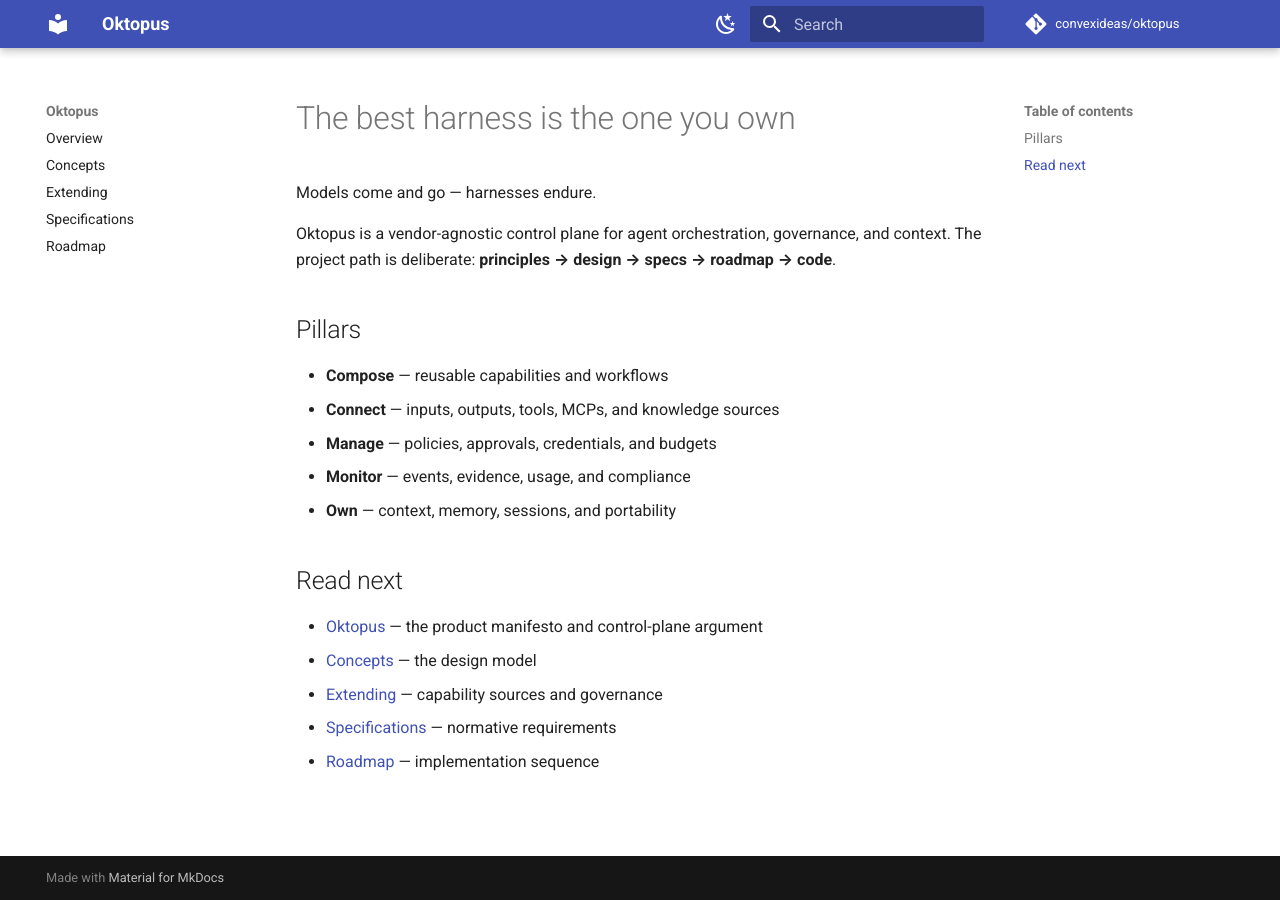
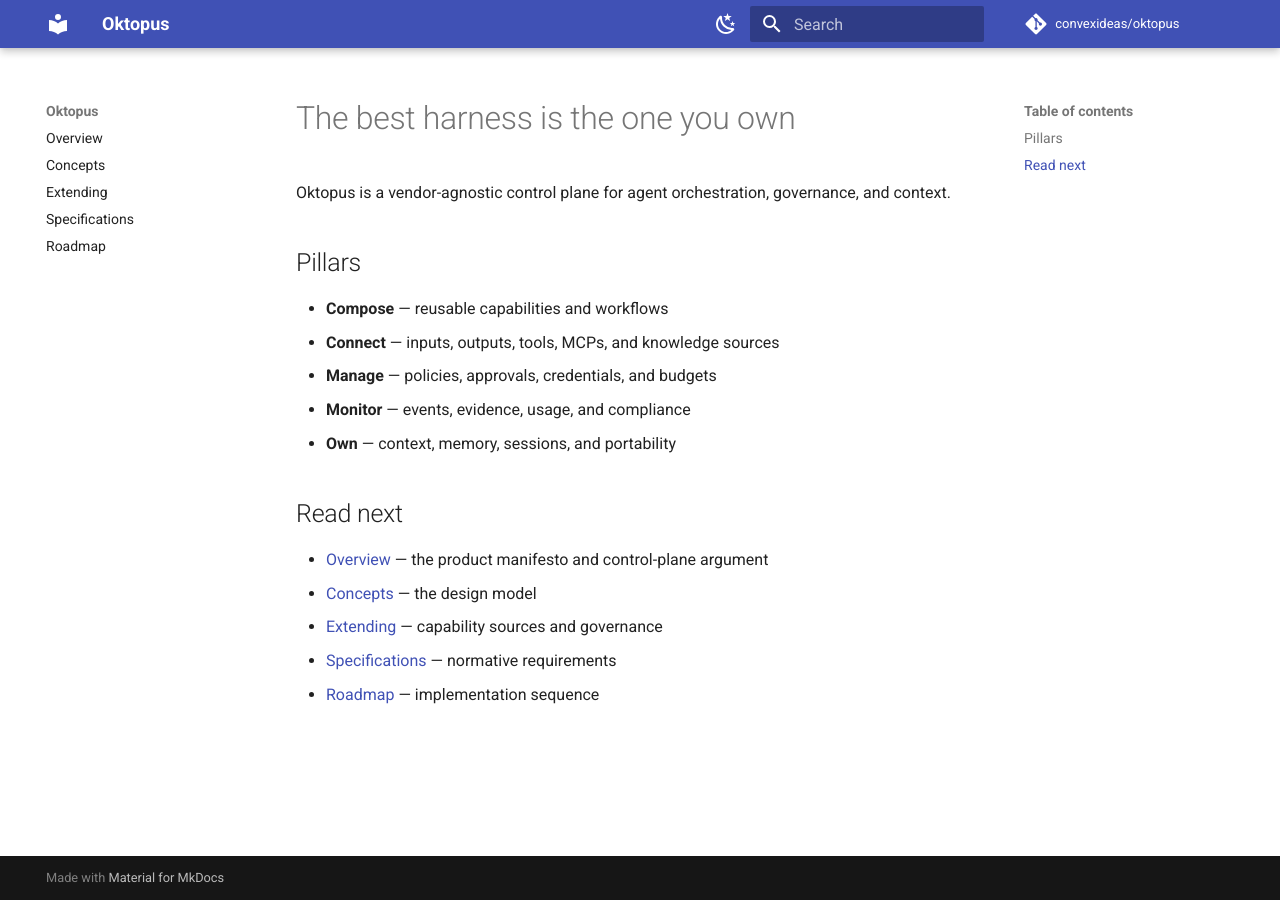
Before and after one commit to convexideas/oktopus, an MkDocs documentation site: the page built from docs/index.md, in a window 1280 px wide. Built offline with MkDocs 1.6.1 and Material for MkDocs 9.7.7, drawn with Linux system fonts in a browser that asks for light colours; comment, search, counter and statistics services are not loaded.

Commit message:
docs: simplify landing page

```diff
--- a/docs/index.md
+++ b/docs/index.md
@@ -1,8 +1,6 @@
 # The best harness is the one you own
 
-Models come and go — harnesses endure.
-
-Oktopus is a vendor-agnostic control plane for agent orchestration, governance, and context. The project path is deliberate: **principles → design → specs → roadmap → code**.
+Oktopus is a vendor-agnostic control plane for agent orchestration, governance, and context.
 
 ## Pillars
 
@@ -14,7 +12,7 @@ Oktopus is a vendor-agnostic control plane for agent orchestration, governance,
 
 ## Read next
 
-- [Oktopus](oktopus.md) — the product manifesto and control-plane argument
+- [Overview](oktopus.md) — the product manifesto and control-plane argument
 - [Concepts](concepts.md) — the design model
 - [Extending](extending.md) — capability sources and governance
 - [Specifications](specs.md) — normative requirements
```
